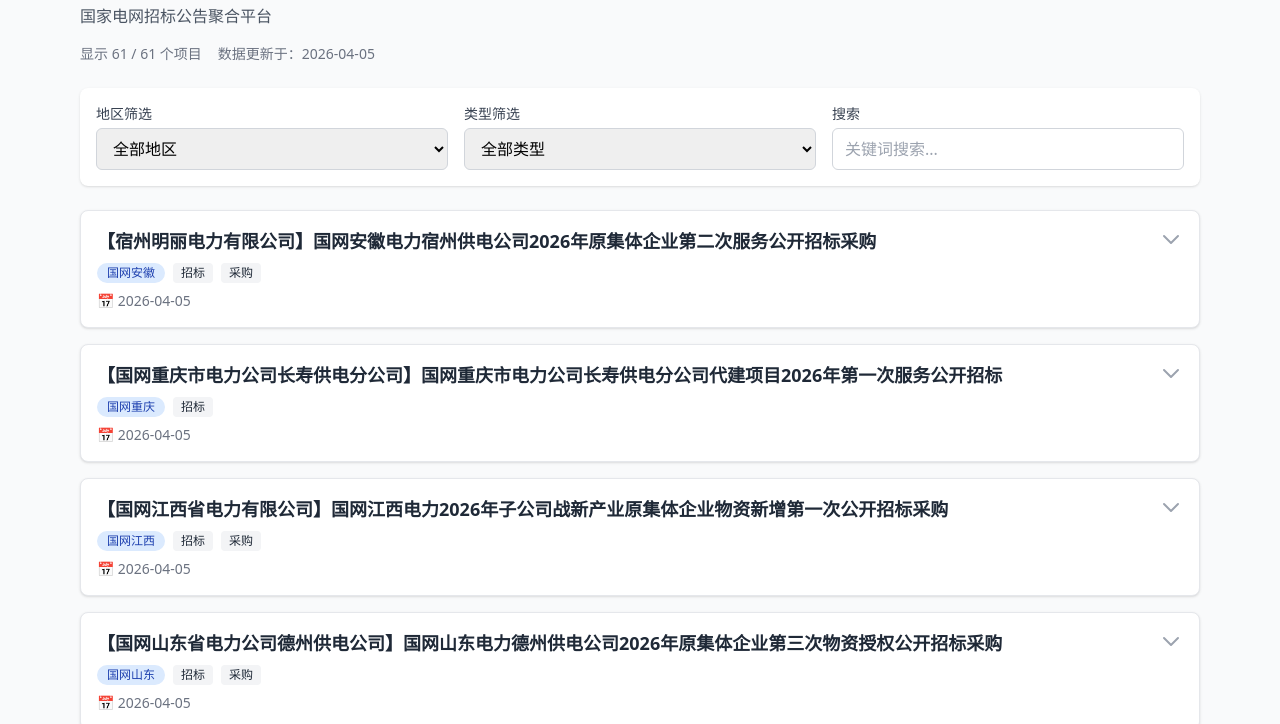
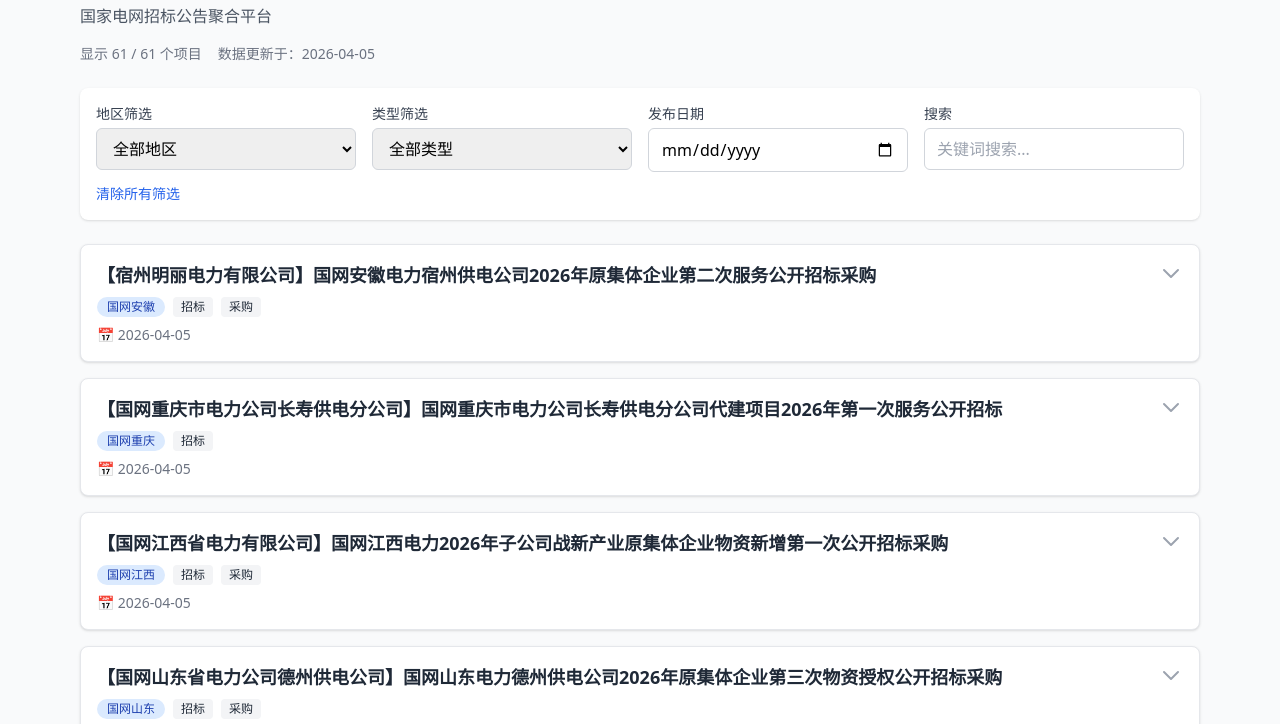
Before and after one commit to aluxfly/ali, a plain HTML site: page index.html in a window 1280 px wide. Shown: the part 64-788 px from the top of the page. Drawn offline with nearby package versions, Linux system fonts and the light colour scheme.

Commit message:
添加日期选择和翻页功能
- 新增日期选择器，支持按发布日期筛选
- 新增翻页功能，每页显示 20 条项目
- 添加清除所有筛选按钮
- 优化筛选逻辑，支持组合筛选
- 添加分页导航控件（上一页/下一页/页码）
- 显示当前页和总页数信息

```diff
--- a/index.html
+++ b/index.html
@@ -10,6 +10,10 @@
     .project-card:hover { transform: translateY(-2px); box-shadow: 0 10px 25px rgba(0,0,0,0.1); }
     .detail-row { display: grid; grid-template-columns: 120px 1fr; gap: 8px; padding: 6px 0; }
     .detail-label { font-weight: 600; color: #6b7280; }
+    .pagination-btn { padding: 6px 12px; border: 1px solid #d1d5db; background: white; border-radius: 4px; cursor: pointer; transition: all 0.2s; }
+    .pagination-btn:hover { background: #f3f4f6; }
+    .pagination-btn.active { background: #3b82f6; color: white; border-color: #3b82f6; }
+    .pagination-btn:disabled { opacity: 0.5; cursor: not-allowed; }
   </style>
 </head>
 <body class="bg-gray-50 min-h-screen">
@@ -27,13 +31,13 @@
     <!-- Filters -->
     <div class="bg-white rounded-lg shadow p-4 mb-6">
       <div class="flex flex-wrap gap-4">
-        <div class="flex-1 min-w-[200px]">
+        <div class="flex-1 min-w-[180px]">
           <label class="block text-sm font-medium text-gray-700 mb-1">地区筛选</label>
           <select id="filter-region" class="w-full border border-gray-300 rounded-md px-3 py-2 focus:ring-2 focus:ring-blue-500 focus:border-blue-500">
             <option value="">全部地区</option>
           </select>
         </div>
-        <div class="flex-1 min-w-[200px]">
+        <div class="flex-1 min-w-[180px]">
           <label class="block text-sm font-medium text-gray-700 mb-1">类型筛选</label>
           <select id="filter-type" class="w-full border border-gray-300 rounded-md px-3 py-2 focus:ring-2 focus:ring-blue-500 focus:border-blue-500">
             <option value="">全部类型</option>
@@ -43,16 +47,33 @@
             <option value="变更">变更</option>
           </select>
         </div>
+        <div class="flex-1 min-w-[180px]">
+          <label class="block text-sm font-medium text-gray-700 mb-1">发布日期</label>
+          <input type="date" id="filter-date" class="w-full border border-gray-300 rounded-md px-3 py-2 focus:ring-2 focus:ring-blue-500 focus:border-blue-500">
+        </div>
         <div class="flex-1 min-w-[200px]">
           <label class="block text-sm font-medium text-gray-700 mb-1">搜索</label>
           <input type="text" id="search-input" placeholder="关键词搜索..." class="w-full border border-gray-300 rounded-md px-3 py-2 focus:ring-2 focus:ring-blue-500 focus:border-blue-500">
         </div>
+      </div>
+      <div class="mt-3 flex items-center gap-2">
+        <button onclick="clearFilters()" class="text-sm text-blue-600 hover:text-blue-800 font-medium">清除所有筛选</button>
       </div>
     </div>
 
     <!-- Project List -->
     <div id="project-list" class="space-y-4">
       <!-- Projects will be rendered here -->
+    </div>
+
+    <!-- Pagination -->
+    <div id="pagination" class="mt-6 flex items-center justify-between bg-white rounded-lg shadow p-4">
+      <div class="text-sm text-gray-600" id="pagination-info">
+        共 0 条 | 第 1/1 页
+      </div>
+      <div class="flex items-center gap-2" id="pagination-controls">
+        <!-- Pagination buttons will be rendered here -->
+      </div>
     </div>
 
     <!-- Loading -->
@@ -70,7 +91,13 @@
 
   <script>
     let allProjects = [];
+    let filteredProjects = [];
     let regions = new Set();
+
+    // Pagination settings
+    const ITEMS_PER_PAGE = 20;
+    let currentPage = 1;
+    let totalPages = 1;
 
     // Render a single project card
     function renderProject(project, index) {
@@ -141,31 +168,113 @@
 
     // Toggle project detail expansion
     function toggleProject(index) {
-      const project = allProjects[index];
-      project._expanded = !project._expanded;
-      renderProjects();
+      const project = allProjects.find(p => p.title === filteredProjects[index].title && p.publish_date === filteredProjects[index].publish_date);
+      if (project) {
+        project._expanded = !project._expanded;
+        renderPage(currentPage);
+      }
     }
 
-    // Filter and render projects
-    function renderProjects() {
+    // Filter projects
+    function filterProjects() {
       const regionFilter = document.getElementById('filter-region').value;
       const typeFilter = document.getElementById('filter-type').value;
+      const dateFilter = document.getElementById('filter-date').value;
       const searchQuery = document.getElementById('search-input').value.toLowerCase();
 
-      const filtered = allProjects.filter(p => {
+      filteredProjects = allProjects.filter(p => {
         const matchRegion = !regionFilter || p.region === regionFilter;
         const matchType = !typeFilter || (p.description && p.description.includes(typeFilter));
+        const matchDate = !dateFilter || (p.publish_date && p.publish_date.startsWith(dateFilter));
         const matchSearch = !searchQuery || p.title.toLowerCase().includes(searchQuery);
-        return matchRegion && matchType && matchSearch;
+        return matchRegion && matchType && matchDate && matchSearch;
       });
 
+      // Update pagination
+      totalPages = Math.max(1, Math.ceil(filteredProjects.length / ITEMS_PER_PAGE));
+      currentPage = Math.min(currentPage, totalPages);
+
+      renderPage(currentPage);
+    }
+
+    // Render pagination controls
+    function renderPagination(page, total) {
+      const controlsEl = document.getElementById('pagination-controls');
+      const infoEl = document.getElementById('pagination-info');
+
+      infoEl.textContent = `共 ${filteredProjects.length} 条 | 第 ${page}/${total} 页`;
+
+      let html = '';
+
+      // Previous button
+      html += `<button class="pagination-btn" ${page <= 1 ? 'disabled' : ''} onclick="goToPage(${page - 1})">← 上一页</button>`;
+
+      // Page numbers
+      const maxVisible = 5;
+      let startPage = Math.max(1, page - Math.floor(maxVisible / 2));
+      let endPage = Math.min(total, startPage + maxVisible - 1);
+
+      if (endPage - startPage < maxVisible - 1) {
+        startPage = Math.max(1, endPage - maxVisible + 1);
+      }
+
+      if (startPage > 1) {
+        html += `<button class="pagination-btn" onclick="goToPage(1)">1</button>`;
+        if (startPage > 2) {
+          html += `<span class="px-2 text-gray-400">...</span>`;
+        }
+      }
+
+      for (let i = startPage; i <= endPage; i++) {
+        html += `<button class="pagination-btn ${i === page ? 'active' : ''}" onclick="goToPage(${i})">${i}</button>`;
+      }
+
+      if (endPage < total) {
+        if (endPage < total - 1) {
+          html += `<span class="px-2 text-gray-400">...</span>`;
+        }
+        html += `<button class="pagination-btn" onclick="goToPage(${total})">${total}</button>`;
+      }
+
+      // Next button
+      html += `<button class="pagination-btn" ${page >= total ? 'disabled' : ''} onclick="goToPage(${page + 1})">下一页 →</button>`;
+
+      controlsEl.innerHTML = html;
+    }
+
+    // Render current page
+    function renderPage(page) {
+      const start = (page - 1) * ITEMS_PER_PAGE;
+      const end = Math.min(start + ITEMS_PER_PAGE, filteredProjects.length);
+      const pageProjects = filteredProjects.slice(start, end);
+
       const listEl = document.getElementById('project-list');
-      listEl.innerHTML = filtered.map((p, i) => {
-        const originalIndex = allProjects.indexOf(p);
-        return renderProject(p, originalIndex);
+      listEl.innerHTML = pageProjects.map((p, i) => {
+        const originalIndex = filteredProjects.indexOf(p);
+        return renderProject(p, start + i);
       }).join('');
 
-      document.getElementById('stats-total').textContent = `显示 ${filtered.length} / ${allProjects.length} 个项目`;
+      renderPagination(page, totalPages);
+      document.getElementById('stats-total').textContent = `显示 ${filteredProjects.length} / ${allProjects.length} 个项目`;
+    }
+
+    // Go to specific page
+    function goToPage(page) {
+      if (page < 1 || page > totalPages) return;
+      currentPage = page;
+      renderPage(page);
+      // Scroll to top of project list
+      document.getElementById('project-list').scrollIntoView({ behavior: 'smooth' });
+    }
+
+    // Clear all filters
+    function clearFilters() {
+      document.getElementById('filter-region').value = '';
+      document.getElementById('filter-type').value = '';
+      document.getElementById('filter-date').value = '';
+      document.getElementById('search-input').value = '';
+      currentPage = 1;
+      filterProjects();
     }
 
     // Populate region dropdown
@@ -196,7 +305,9 @@
         });
 
         populateRegions();
-        renderProjects();
+        filteredProjects = [...allProjects];
+        totalPages = Math.ceil(filteredProjects.length / ITEMS_PER_PAGE);
+        renderPage(1);
 
         document.getElementById('loading').classList.add('hidden');
       } catch (err) {
@@ -207,9 +318,10 @@
     }
 
     // Event listeners
-    document.getElementById('filter-region').addEventListener('change', renderProjects);
-    document.getElementById('filter-type').addEventListener('change', renderProjects);
-    document.getElementById('search-input').addEventListener('input', renderProjects);
+    document.getElementById('filter-region').addEventListener('change', () => { currentPage = 1; filterProjects(); });
+    document.getElementById('filter-type').addEventListener('change', () => { currentPage = 1; filterProjects(); });
+    document.getElementById('filter-date').addEventListener('change', () => { currentPage = 1; filterProjects(); });
+    document.getElementById('search-input').addEventListener('input', () => { currentPage = 1; filterProjects(); });
 
     // Initialize
     loadData();
```
